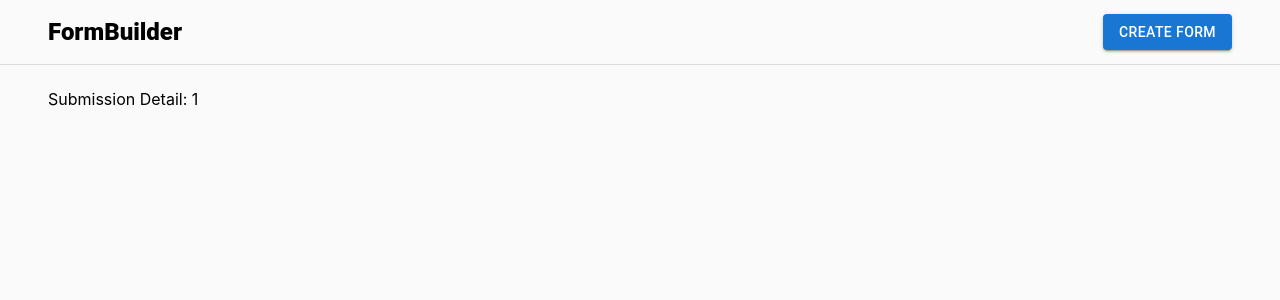
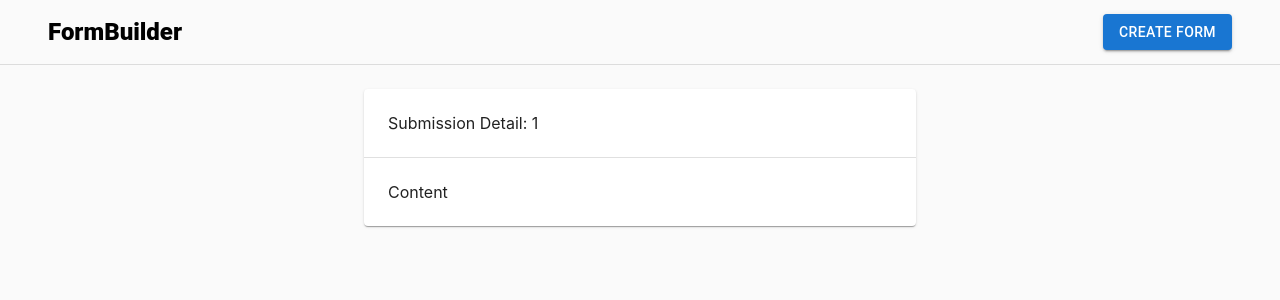
Before and after one commit to sanzaikc/MERN-form-builder, a React (Create React App) app in the folder frontend/: page /submissions/1 in a window 1280 px wide. Shown: the top 300 px of the page. Built offline with nearby package versions, Linux system fonts and the light colour scheme.

Commit message:
form layout

```diff
--- a/frontend/src/App.js
+++ b/frontend/src/App.js
@@ -1,6 +1,7 @@
 import { BrowserRouter, Routes, Route, Navigate } from "react-router-dom";
 
 import { AppLayout } from "./layouts/AppLayout";
+import { FormLayout } from "./layouts/FormLayout";
 import { CreateFormScreen } from "./screens/forms/CreateFormScreen";
 import { EditFormScreen } from "./screens/forms/EditFormScreen";
 import { FormListScreen } from "./screens/forms/FormListScreen";
@@ -22,6 +23,8 @@ function App() {
             path="/forms/:formId/submissions"
             element={<FormSubmissions />}
           />
+
+          <Route element={<FormLayout />}>
             <Route
               path="/submissions/:submissionId"
               element={<SubmissionDetailScreen />}
@@ -30,6 +33,7 @@ function App() {
               path="/submissions/:formId/submit"
               element={<SubmitScreen />}
             />
+          </Route>
           <Route path="/*" element={<NotFound />} />
         </Route>
       </Routes>
--- /dev/null
+++ b/frontend/src/layouts/FormLayout.js
@@ -0,0 +1,15 @@
+import React from "react";
+
+import { Outlet } from "react-router-dom";
+
+import { Container, Paper } from "@mui/material";
+
+export const FormLayout = () => {
+  return (
+    <Container maxWidth="sm">
+      <Paper>
+        <Outlet />
+      </Paper>
+    </Container>
+  );
+};
--- a/frontend/src/screens/forms/submissions/SubmissionDetailScreen.js
+++ b/frontend/src/screens/forms/submissions/SubmissionDetailScreen.js
@@ -1,8 +1,17 @@
 import React from "react";
+
 import { useParams } from "react-router-dom";
+
+import { Box, Divider } from "@mui/material";
 
 export const SubmissionDetailScreen = () => {
   const { submissionId } = useParams();
 
-  return <div>Submission Detail: {submissionId}</div>;
+  return (
+    <>
+      <Box padding={3}>Submission Detail: {submissionId}</Box>
+      <Divider />
+      <Box padding={3}>Content</Box>
+    </>
+  );
 };
--- a/frontend/src/screens/forms/submissions/SubmitScreen.js
+++ b/frontend/src/screens/forms/submissions/SubmitScreen.js
@@ -7,11 +7,9 @@ import {
   Button,
   CircularProgress,
   Divider,
-  Paper,
   TextField,
   Typography,
 } from "@mui/material";
-import { Container } from "@mui/system";
 
 import { generateField } from "../../../utils/generateField";
 
@@ -54,8 +52,7 @@ export const SubmitScreen = () => {
   if (error) return <div> Invalid Form! </div>;
 
   return (
-    <Container maxWidth="sm">
-      <Paper>
+    <>
       <Box padding={3}>
         <Typography variant="h5">{formDetail?.name}</Typography>
       </Box>
@@ -94,7 +91,6 @@ export const SubmitScreen = () => {
           </Button>
         </Box>
       </form>
-      </Paper>
-    </Container>
+    </>
   );
 };
```
Lines whose indentation alone changed are shown as unchanged.
